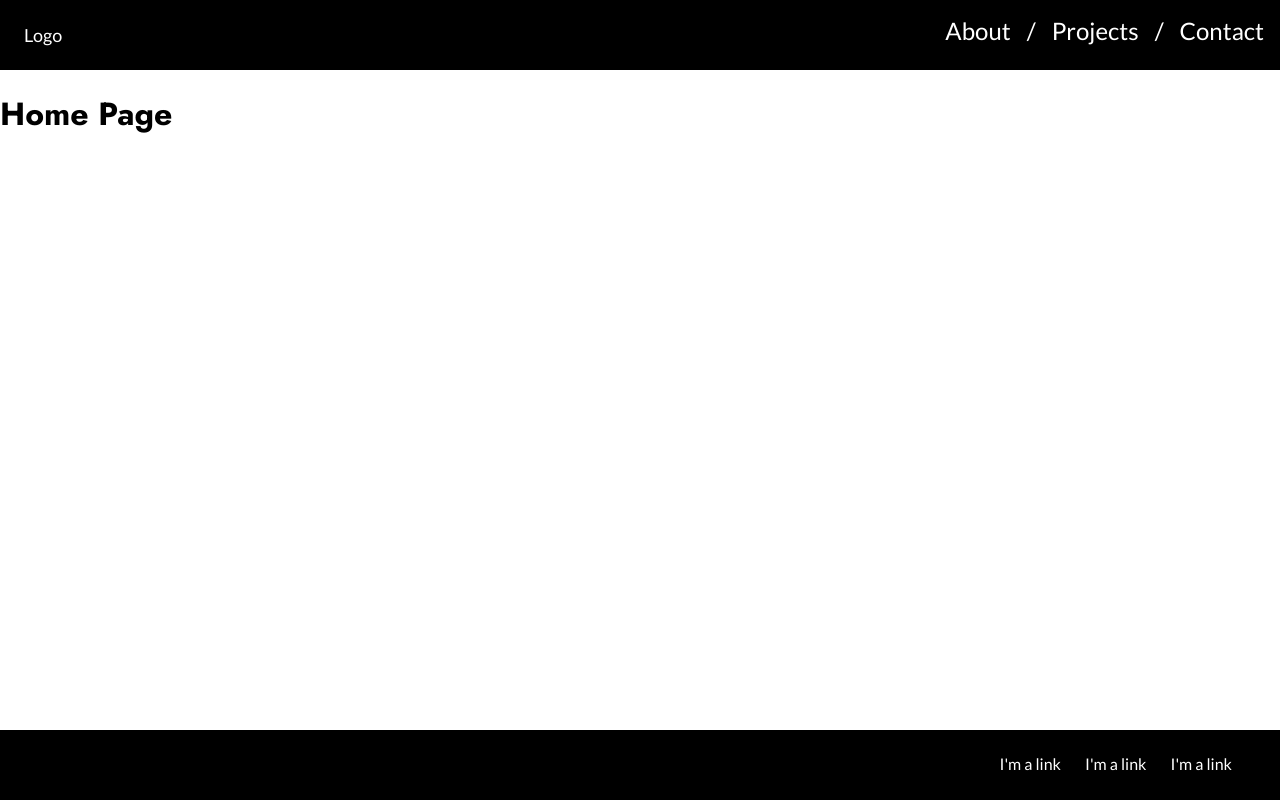
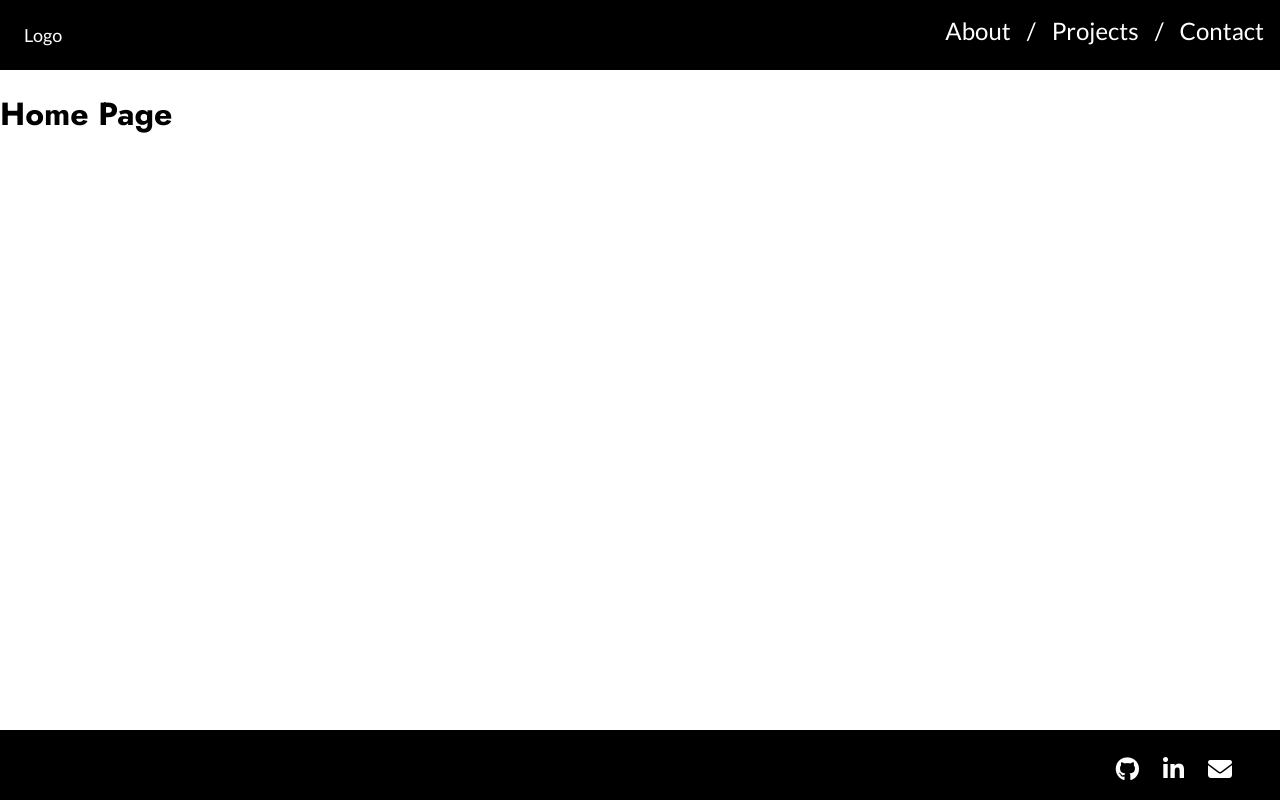
Before and after one commit to noemi-ashizuka/react-portfolio-site, a React (Create React App) app: page / in a window 1280 px wide. Built offline with nearby package versions, Linux system fonts and the light colour scheme.

Commit message:
added icons to footer

```diff
--- a/src/assets/stylesheets/footer.scss
+++ b/src/assets/stylesheets/footer.scss
@@ -14,6 +14,7 @@
       text-decoration: none;
       color: white;
       padding-right: 24px;
+      font-size: 24px;
     }
   }
 }
--- a/src/components/footer.jsx
+++ b/src/components/footer.jsx
@@ -5,9 +5,9 @@ import '../assets/stylesheets/footer.scss';
 const Footer = () => (
   <div className="footer">
     <div className="footer-links">
-      <a href="/" className="f-link">I'm a link</a>
-      <a href="/" className="f-link">I'm a link</a>
-      <a href="/" className="f-link">I'm a link</a>
+      <a target="_blank" rel="noopener noreferrer" href="https://github.com/noemi-ashizuka" className="f-link"><i className="fab fa-github"></i></a>
+      <a target="_blank" rel="noopener noreferrer" href="https://www.linkedin.com/in/salvina-noemi-calanducci/" className="f-link"><i className="fab fa-linkedin-in"></i></a>
+      <a target="_blank" rel="noopener noreferrer" href="/" className="f-link"><i className="fas fa-envelope"></i></a>
     </div>
   </div>
 )
--- a/src/components/header.jsx
+++ b/src/components/header.jsx
@@ -43,13 +43,10 @@ class Header extends Component {
             </Link>
           </ul>
         </div>
-
       </nav>
-
     </div>
     )
   }
-
 }
 
 export default Header;
```
